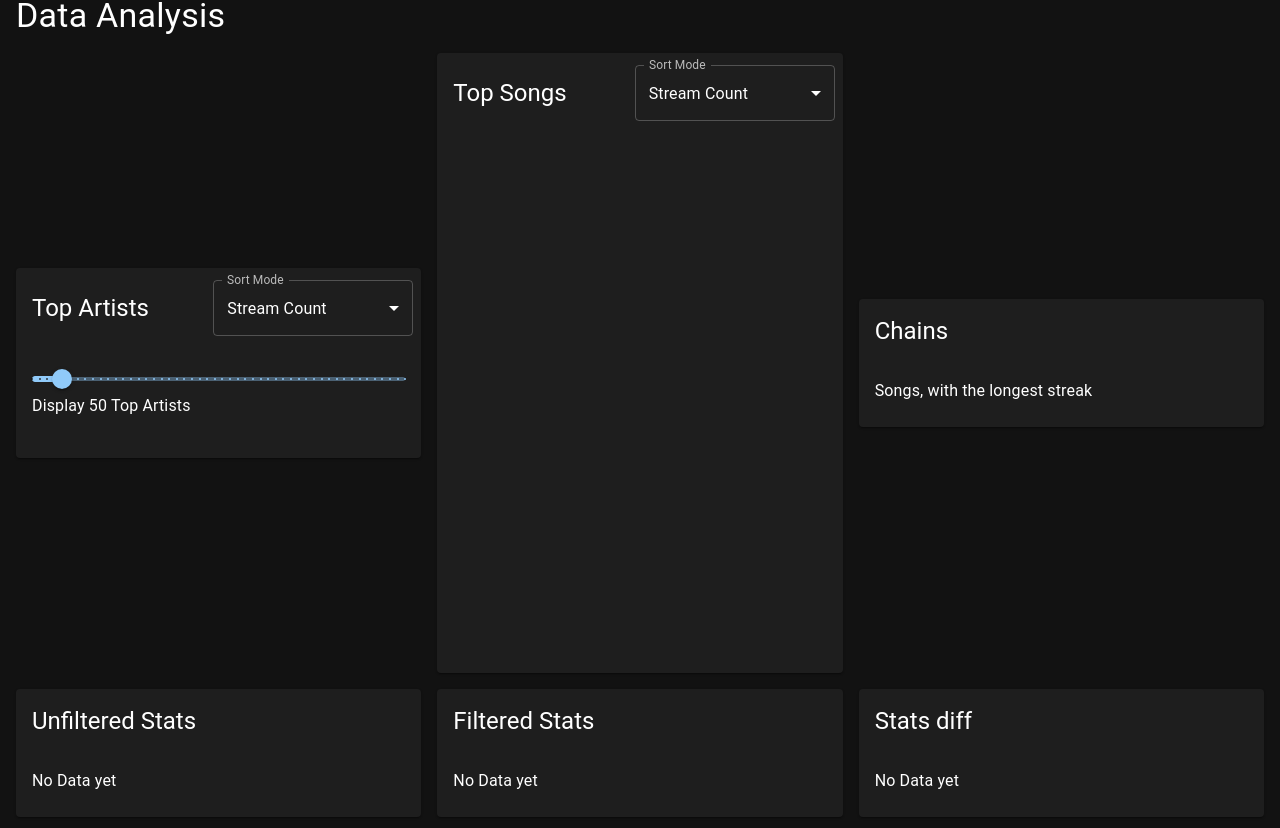
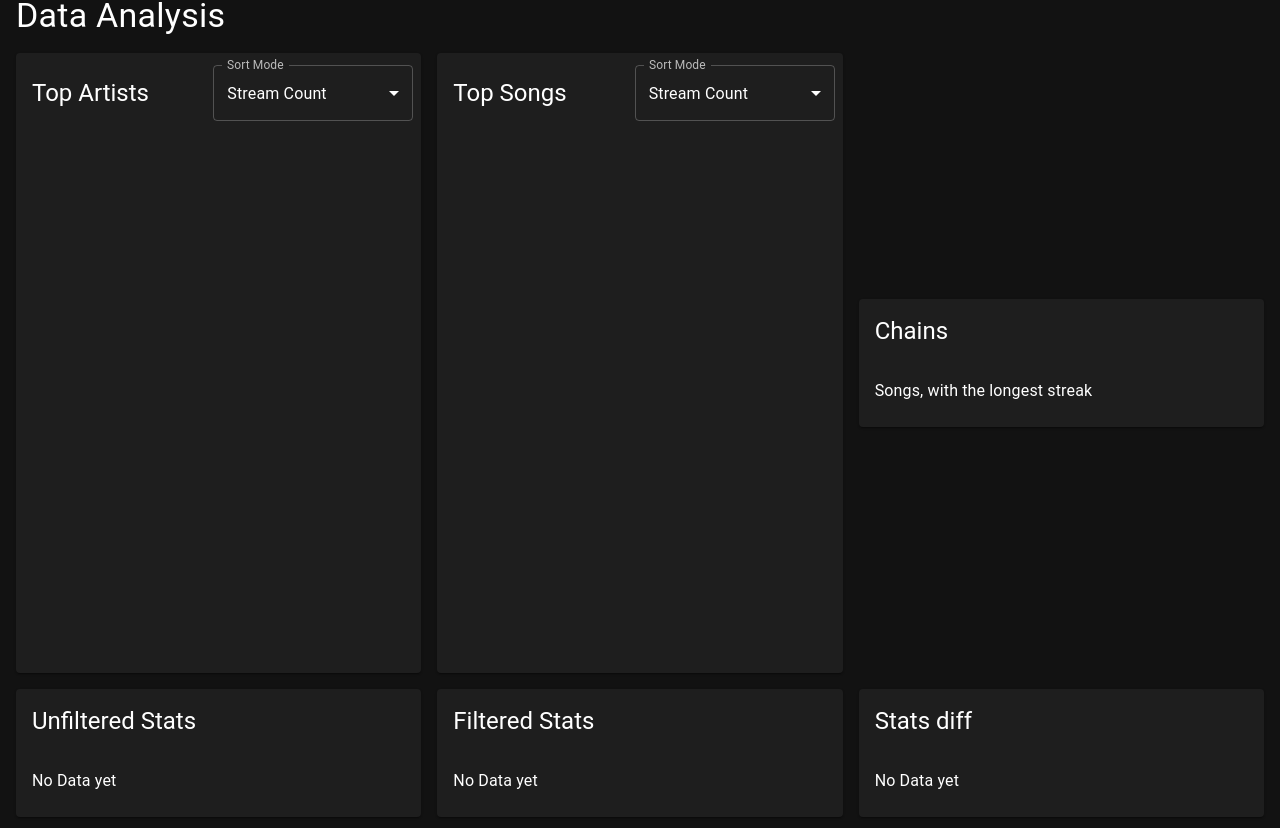
Before and after one commit to ThePeat94/spotify-viz, a React (Vite) app: page / in a window 1280 px wide. Shown: the part 622-1450 px from the top of the page. Built offline with nearby package versions, Linux system fonts and the light colour scheme.

Commit message:
add virtualized list in top artists

```diff
--- a/src/components/cards/TopArtistsStreamCard.tsx
+++ b/src/components/cards/TopArtistsStreamCard.tsx
@@ -4,18 +4,30 @@ import {
     Card,
     CardContent,
     CardHeader,
-    List,
     ListItem,
-    ListItemText,
-    Slider,
-    Stack,
-    Typography
+    ListItemText
 } from '@mui/material';
 import { ArtistStatsType } from 'src/stats/type';
 import { SortModeSelect, SortModeType } from 'src/components/SortModeSelect';
+import { ListChildComponentProps, VariableSizeList } from 'react-window';
 
 type TopArtistsStreamCardProps = {
     artistStats: ArtistStatsType[];
+};
+
+const TopArtistListItem : React.FC<ListChildComponentProps<ArtistStatsType[]>> = (props: ListChildComponentProps<ArtistStatsType[]>) => {
+    const { index, style, data } = props;
+
+    const  artist  = data[index];
+
+    return (
+        <ListItem style={style} key={index} disablePadding={true}>
+            <ListItemText
+                primary={<>#{index + 1} - {artist.name}</>}
+                secondary={<>{artist.count} streams - {(artist.msPlayed/1000/60).toLocaleString(undefined, { maximumFractionDigits: 0 })} minutes</>}
+            />
+        </ListItem>
+    );
 };
 
 /**
@@ -26,13 +38,12 @@ const TopArtistsStreamCard: React.FC<TopArtistsStreamCardProps> = (props) => {
         artistStats,
     } = props;
 
-    const [topArtistCount, setTopArtistCount] = useState<number>(50);
     const [sortMode, setSortMode] = useState<SortModeType>('count');
 
 
     const sortedPerArtist = useMemo(() => {
-        return artistStats.sort((p1, p2) => p2[sortMode] - p1[sortMode]).slice(0, topArtistCount);
-    }, [artistStats, topArtistCount, sortMode]);
+        return artistStats.sort((p1, p2) => p2[sortMode] - p1[sortMode]);
+    }, [artistStats, sortMode]);
 
     return (
         <Card>
@@ -48,33 +59,16 @@ const TopArtistsStreamCard: React.FC<TopArtistsStreamCardProps> = (props) => {
                 }
             />
             <CardContent>
-                <Stack>
-                    <Slider
-                        getAriaLabel={() => 'Foo'}
-                        min={10}
-                        max={500}
-                        step={10}
-                        marks={true}
-                        onChange={(_, v) => setTopArtistCount(v as number)}
-                        value={topArtistCount}
-                    />
-                    <Typography>Display {topArtistCount} Top Artists</Typography>
-                </Stack>
-                <List
-                    sx={{
-                        maxHeight: 500,
-                        overflow: 'auto',
-                    }}
+                <VariableSizeList
+                    itemSize={() => 75}
+                    height={500}
+                    itemData={sortedPerArtist}
+                    itemCount={sortedPerArtist.length}
+                    width={'100%'}
+                    overscanCount={10}
                 >
-                    {sortedPerArtist.map((p, i) => (
-                        <ListItem>
-                            <ListItemText
-                                primary={<>#{i + 1} - {p.name}</>}
-                                secondary={<>{p.count} streams - {(p.msPlayed/1000/60).toLocaleString(undefined, { maximumFractionDigits: 0 })} minutes</>}
-                            />
-                        </ListItem>
-                    ))}
-                </List>
+                    {TopArtistListItem}
+                </VariableSizeList>
             </CardContent>
         </Card>
     );
```
